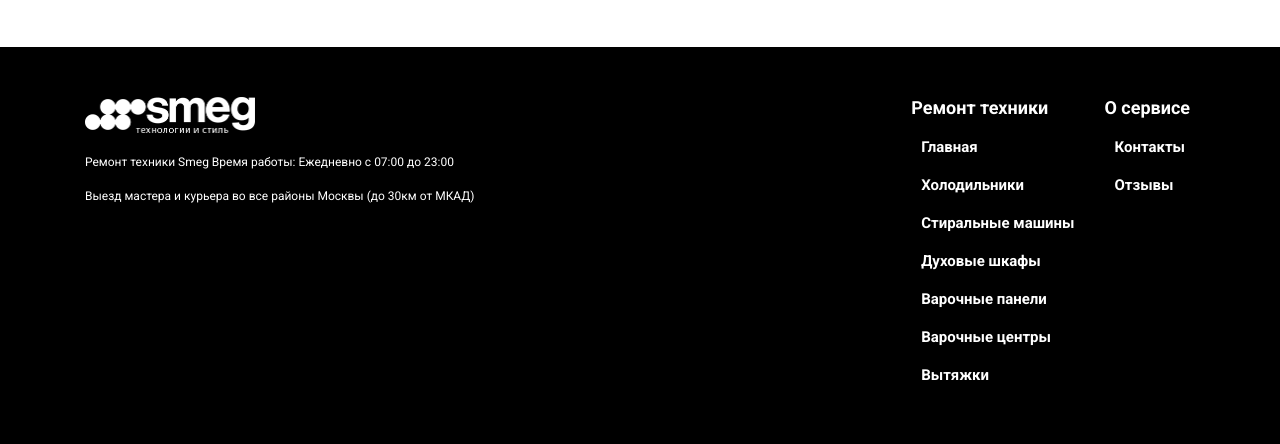
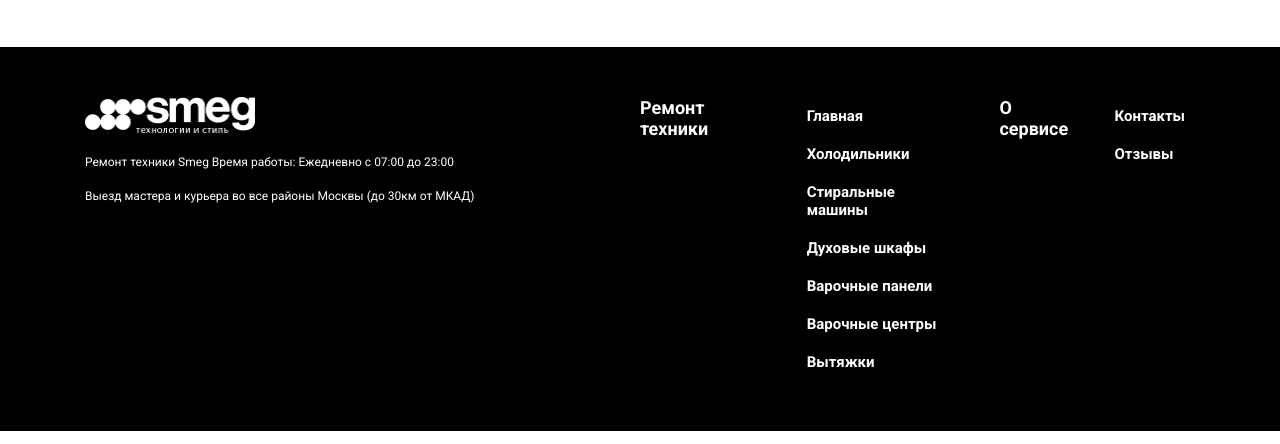
Before and after one commit to ndevgit/smegRepair, a website: page docs/oven.html in a window 1280 px wide. Shown: the part 3139-3583 px from the top of the page. Drawn offline with Linux system fonts and the light colour scheme.

Commit message:
Update oven.html

```diff
--- a/docs/oven.html
+++ b/docs/oven.html
@@ -598,8 +598,8 @@
 
             <div class="footer__content-right">
               <nav class="nav nav__footer">
+                <h5 class="nav-list__footer-title">Ремонт техники</h5>
                 <ul class="nav-list nav-list__footer">
-                  <p class="nav-list__footer-title"><b>Ремонт техники</b></p>
                   <li class="nav-list__item">
                     <a class="nav-list__item-link" href="index.html">Главная</a>
                   </li>
@@ -632,9 +632,11 @@
                     <a class="nav-list__item-link" href="hood.html">Вытяжки</a>
                   </li>
                 </ul>
+
+              </nav>
+                <nav class="nav nav__footer">
+                <h5 class="nav-list__footer-title">О сервисе</h5>
                 <ul class="nav-list nav-list__footer">
-                  <p class="nav-list__footer-title"><b>О сервисе</b></p>
-
                   <li class="nav-list__item">
                     <a class="nav-list__item-link" href="#contacts">Контакты</a>
                   </li>
```
